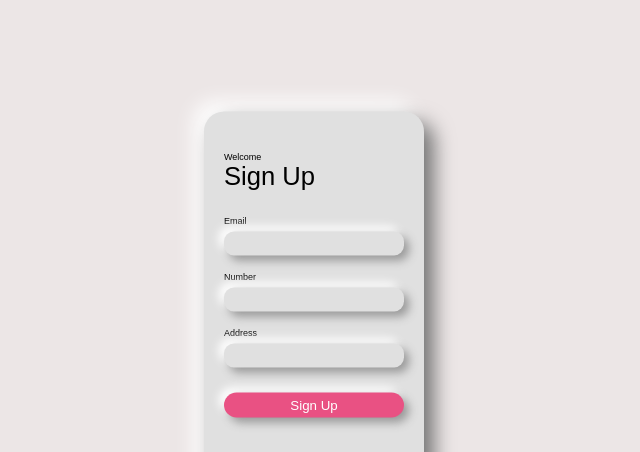
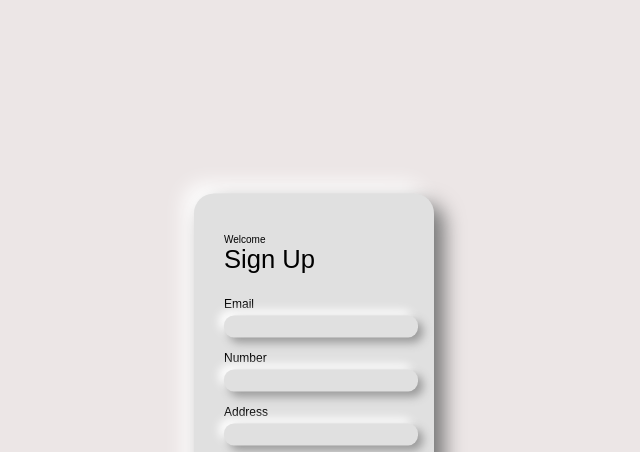
Before and after one commit to SushantDahal/Login-form, a plain HTML site: page index.html in a window 1280 px wide. Shown: the top 452 px of the page, without its empty margins (326-966 px from the left). Drawn offline with Linux system fonts and the light colour scheme; a web font is replaced by a local one.

Commit message:
login-form modified

```diff
--- a/index.html
+++ b/index.html
@@ -27,10 +27,10 @@
 
         }
         .container{
-            width: 220px;
+            width: 240px;
             background-color: white;
             position: absolute;
-            top: 40%;
+            top: 50%;
             left: 50%;
             transform: translate(-50%,-50%);
             background: #e0e0e0;
@@ -40,8 +40,8 @@
         }
         .welcome{
             margin-top: 40px;
-            margin-left: 20px;
-            font-size: 9px;
+            margin-left: 30px;
+            font-size: 10px;
             font-family: 'Belanosima', sans-serif;
         }
         .welcome span{
@@ -52,11 +52,11 @@
             display: flex;
             justify-content: center;
             align-items: center;
-            margin: 0 20px;
+            margin: 0 30px;
             flex-direction:column ;
         }
         .row span{
-            font-size: 9px;
+            font-size: 12px;
             font-family: 'Belanosima', sans-serif;
 
         }
@@ -65,12 +65,14 @@
             margin-top: 4px;
             border: none;
             font-size: 14px;
-            color: green;
+            color: rgb(233, 81, 131);;
+            font-size: 12px;
             border-radius: 10px;
             background: #e0e0e0;
             box-shadow:  5px 5px 10px #989898,
              -5px -5px 10px #ffffff;
-             padding: 4px 0;
+             padding: 4px ;
+             padding-left: 10px;
              width: 100%;
         }
         .row .row-1{
```
